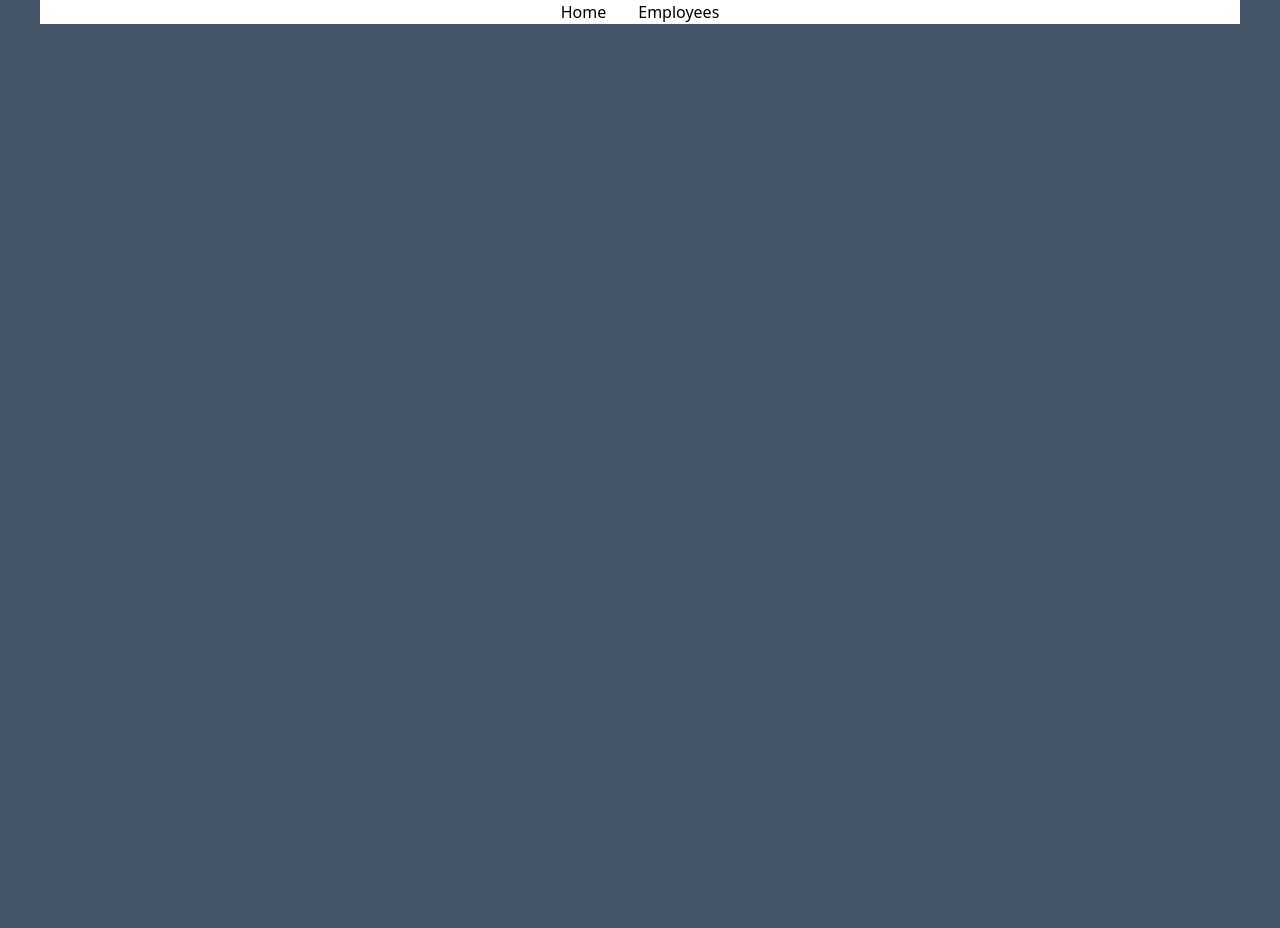
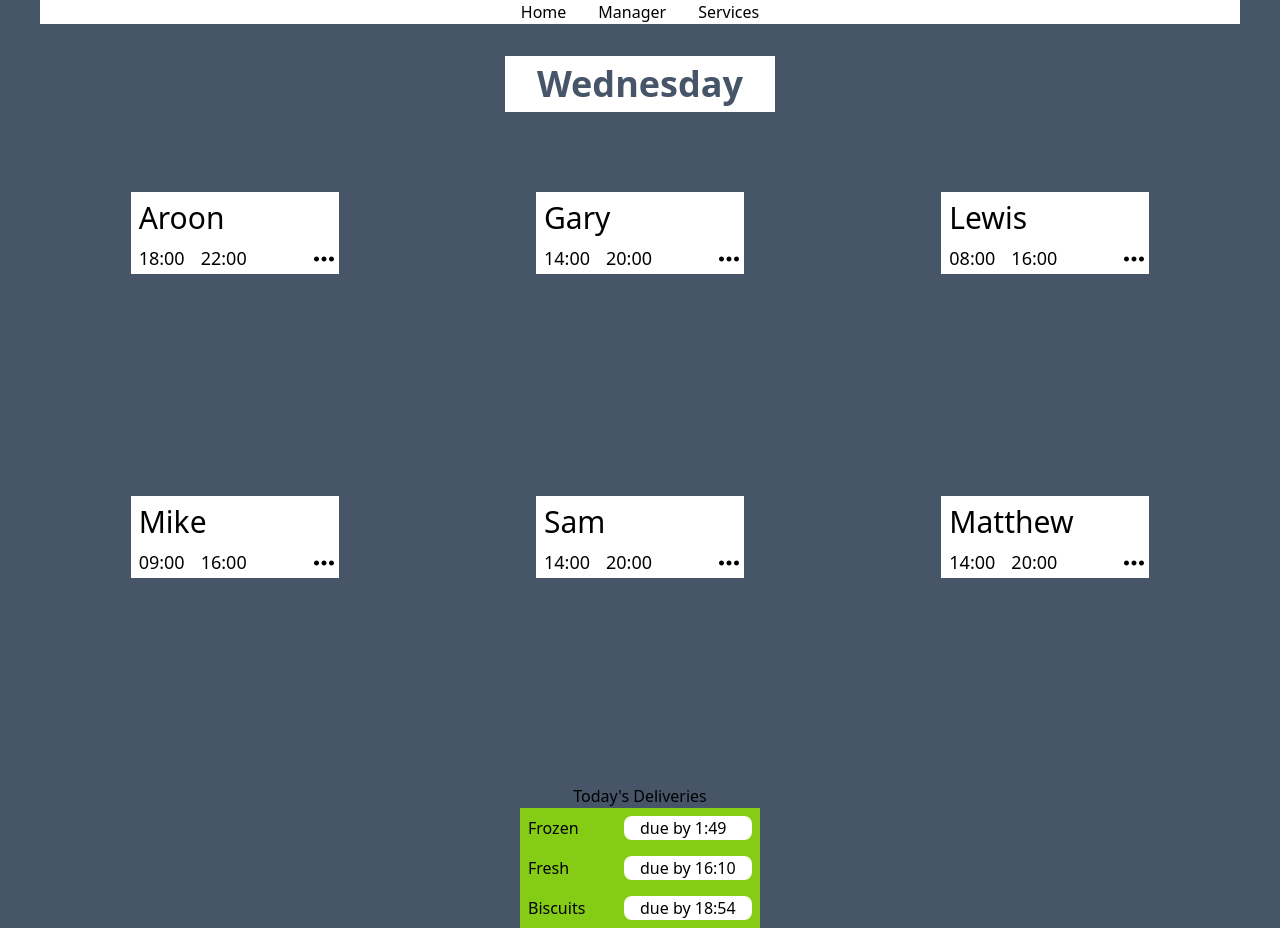
Before and after one commit to AroonSalotra/employee-database, a React (Vite) app: page /manager in a window 1280 px wide. Before the commit this address had no page. Before the commit the page ends 800 px from the top, so only its background shows below. Built offline with nearby package versions, Linux system fonts and the light colour scheme.

Commit message:
add delivery components

```diff
--- a/src/App.jsx
+++ b/src/App.jsx
@@ -5,8 +5,20 @@ import Employees from './components/Employees'
 import { BrowserRouter, Routes, Route } from 'react-router-dom'
 import LoginForm from './components/LoginForm'
 import Navbar from './components/Navbar'
+import dayjs from "dayjs";
+import { useState, useEffect } from 'react'
+import Deliveries from './components/Deliveries'
 
 function App() {
+
+  const [today, setToday] = useState(null)
+
+  useEffect(() => {
+    const getDay = dayjs().day()
+
+    const formatDay = dayjs().day(getDay).format(`dddd`)
+    setToday(current => formatDay)
+  }, [])
 
   return (
     <>
@@ -21,8 +33,11 @@ function App() {
             element={<LoginForm />}
           />
 
-          <Route path='employees'
-            element={<Employees />}
+          <Route path='manager'
+            element={<>
+              <Employees day={today} />
+              <Deliveries day={today} />
+            </>}
           />
 
 
--- /dev/null
+++ b/src/components/Deliveries.jsx
@@ -0,0 +1,28 @@
+import { useEffect, Fragment } from "react";
+import DeliveryItem from "./DeliveryItem";
+
+const Deliveries = ({ today }) => {
+
+    const deliveryData = [
+        "Frozen", "Fresh", "Biscuits"
+    ]
+
+    return (
+        <div>
+            <h2 className="text-center">Today's Deliveries</h2>
+            <ul className="w-60 mx-auto">
+
+                {deliveryData.map((item) => {
+                    return <Fragment key={item}>
+                        <DeliveryItem deliveryFrom={item} />
+                    </Fragment>
+                })}
+
+            </ul>
+
+        </div>
+    );
+
+}
+
+export default Deliveries;
--- /dev/null
+++ b/src/components/DeliveryItem.jsx
@@ -0,0 +1,20 @@
+import { useState, useEffect } from "react";
+
+const DeliveryItem = ({ deliveryFrom }) => {
+
+    const [time, setTime] = useState(null)
+
+    useEffect(() => {
+        const hour = Math.floor(Math.random() * 22)
+        const minute = Math.floor(Math.random() * 60)
+        setTime(current => `${hour}:${minute}`)
+    }, [])
+
+    return (
+        <li className="flex justify-between bg-lime-500 p-2">{deliveryFrom}
+            <span className="bg-white px-4 rounded-lg w-32">due by {time}</span>
+        </li>
+    );
+}
+
+export default DeliveryItem;
--- a/src/components/Employees.jsx
+++ b/src/components/Employees.jsx
@@ -1,26 +1,16 @@
 import { Fragment, useState, useEffect } from "react";
 import EmployeeCard from "./EmployeeCard";
 import EmployeeData from "../data/EmployeeData.json"
-import dayjs from "dayjs";
 
-const Employees = () => {
-
-    const [today, setToday] = useState(null)
-
-    useEffect(() => {
-        const getDay = dayjs().day()
-
-        const formatDay = dayjs().day(getDay).format(`dddd`)
-        // const formatTime = dayjs().day(getDay).format(`MM`)
-        setToday(current => formatDay)
-        // console.log(formatTime)
-    }, [])
+const Employees = ({ day }) => {
 
 
     return (
         <section>
 
-            <h1 className="text-4xl text-center">{today}</h1>
+            <h1 className="text-4xl text-center font-semibold bg-white text-slate-600 w-fit mx-auto px-8 py-2">
+                {day}
+            </h1>
 
             <div className="gap-4 pt-20 grid grid-cols-3">
 
--- a/src/components/LoginForm.jsx
+++ b/src/components/LoginForm.jsx
@@ -26,7 +26,7 @@ const LoginForm = () => {
                 Password
             </label>
 
-            <input type="text"
+            <input type="password"
                 name=""
                 id=""
                 className="bg-slate-200"
--- a/src/components/Navbar.jsx
+++ b/src/components/Navbar.jsx
@@ -1,11 +1,23 @@
 import { Link } from "react-router-dom";
 
 const Navbar = () => {
+
+    const navList = [
+        { redirect: "/", body: "Home" },
+        { redirect: "/manager", body: "Manager" },
+        { redirect: "/services", body: "Services" },
+    ]
+
     return (
         <nav>
             <ul className="flex justify-center gap-8 bg-white mb-8">
-                <li><Link to={"/"}>Home</Link></li>
-                <li><Link to={"/employees"}>Employees</Link></li>
+
+                {navList.map(({ redirect, body }) => {
+                    return <li key={body}>
+                        <Link to={redirect}>{body}</Link>
+                    </li>
+                })}
+
             </ul>
         </nav>
     );
--- a/src/index.css
+++ b/src/index.css
@@ -1,6 +1,16 @@
 @tailwind base;
 @tailwind components;
 @tailwind utilities;
+
+input::-webkit-outer-spin-button,
+input::-webkit-inner-spin-button {
+    -webkit-appearance: none;
+    margin: 0;
+}
+
+input[type=number] {
+    -moz-appearance: textfield;
+}
 
 body {
     max-width: 1200px;
```
